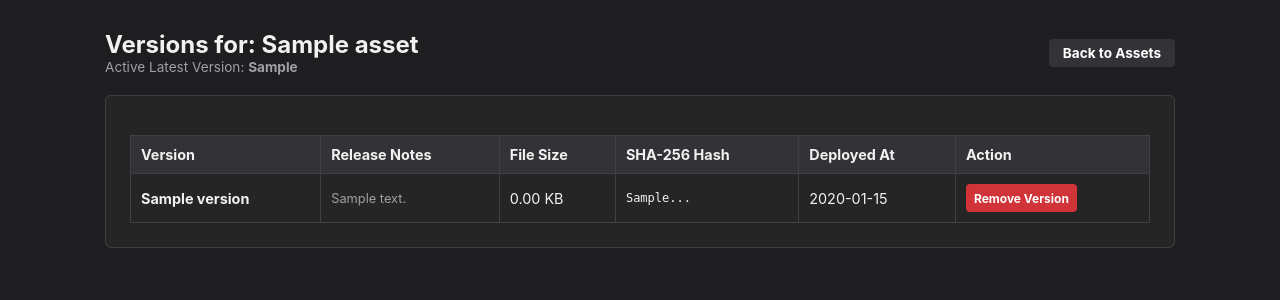
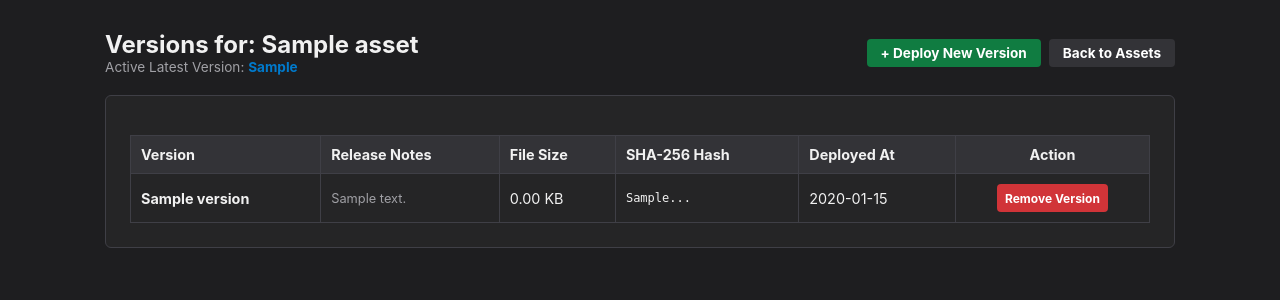
Before and after one commit to KAALK-Studio/KAALK-mainServer, a FastAPI app: template app/templates/admin/versions.html in a window 1280 px wide. Shown: the part 72-372 px from the top of the page. Run offline with FastAPI, Linux system fonts and the light colour scheme; the template is opened without the code that fills it: most values are stand-ins (such as "Sample title", 1, 10 or a date in 2020).

Commit message:
Update versions.html

```diff
--- a/app/templates/admin/versions.html
+++ b/app/templates/admin/versions.html
@@ -1,13 +1,21 @@
+<!-- app/templates/admin/versions.html -->
 {% extends "base.html" %}
 {% block title %}Manage Versions - {{ asset.name }}{% endblock %}
 {% block content %}
 <div style="display: flex; justify-content: space-between; align-items: center; margin-bottom: 20px;">
     <div>
         <h2>Versions for: {{ asset.name }}</h2>
-        <p style="color: var(--muted); font-size: 0.85rem;">Active Latest Version: <strong>{{ asset.latest_version }}</strong></p>
+        <p style="color: var(--muted); font-size: 0.85rem;">Active Latest Version: <strong style="color: var(--accent);">{{ asset.latest_version or 'None' }}</strong></p>
     </div>
-    <a href="/admin/assets" class="btn" style="background: var(--surface-alt);">Back to Assets</a>
+    <div style="display: flex; gap: 8px;">
+        <a href="/admin/assets/{{ asset.id }}/versions/new" class="btn btn-success">+ Deploy New Version</a>
+        <a href="/admin/assets" class="btn" style="background: var(--surface-alt);">Back to Assets</a>
+    </div>
 </div>
+
+{% if success %}
+    <div class="alert" style="border-left-color: var(--success); font-weight: bold; margin-bottom: 16px;">{{ success }}</div>
+{% endif %}
 
 <div class="card">
     <table>
@@ -18,7 +26,7 @@
                 <th>File Size</th>
                 <th>SHA-256 Hash</th>
                 <th>Deployed At</th>
-                <th>Action</th>
+                <th style="text-align: center;">Action</th>
             </tr>
         </thead>
         <tbody>
@@ -30,17 +38,22 @@
                         <span class="badge badge-pro" style="margin-left: 4px;">LATEST</span>
                     {% endif %}
                 </td>
-                <td style="max-width: 250px; white-space: pre-line; font-size: 0.8rem; color: var(--muted);">{{ v.release_notes }}</td>
+                <td style="max-width: 280px; white-space: pre-line; font-size: 0.8rem; color: var(--muted);">{{ v.release_notes }}</td>
                 <td>{{ "%.2f"|format(v.file_size / 1024) }} KB</td>
                 <td style="font-family: monospace; font-size: 0.75rem;">{{ v.sha256[:16] }}...</td>
                 <td>{{ v.created_at[:10] }}</td>
-                <td>
-                    <form action="/admin/assets/{{ asset.id }}/versions/{{ v.version }}/delete" method="POST" onsubmit="return confirm('Delete this version? If this is the latest version, the system will automatically roll back to the previous version.');">
+                <td style="text-align: center;">
+                    <form action="/admin/assets/{{ asset.id }}/versions/{{ v.version }}/delete" method="POST" onsubmit="return confirm('Delete this version? If this is the latest version, the system will automatically roll back to the previous stable release.');">
                         <button type="submit" class="btn btn-danger" style="padding: 4px 8px; font-size: 0.75rem;">Remove Version</button>
                     </form>
                 </td>
             </tr>
             {% endfor %}
+            {% if not versions %}
+            <tr>
+                <td colspan="6" style="text-align: center; color: var(--muted); padding: 20px;">No version packages deployed yet. Click '+ Deploy New Version' above.</td>
+            </tr>
+            {% endif %}
         </tbody>
     </table>
 </div>
```
